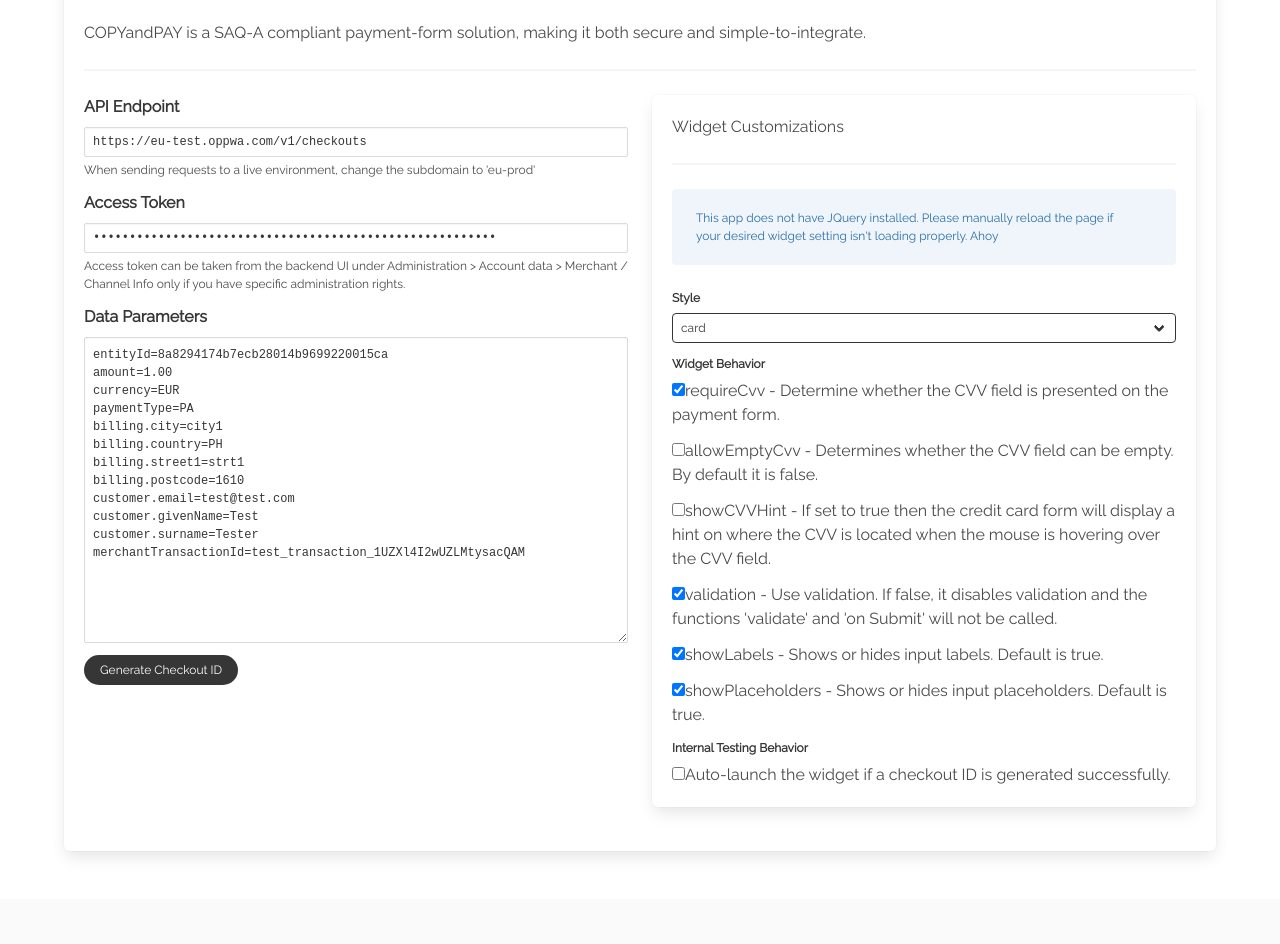
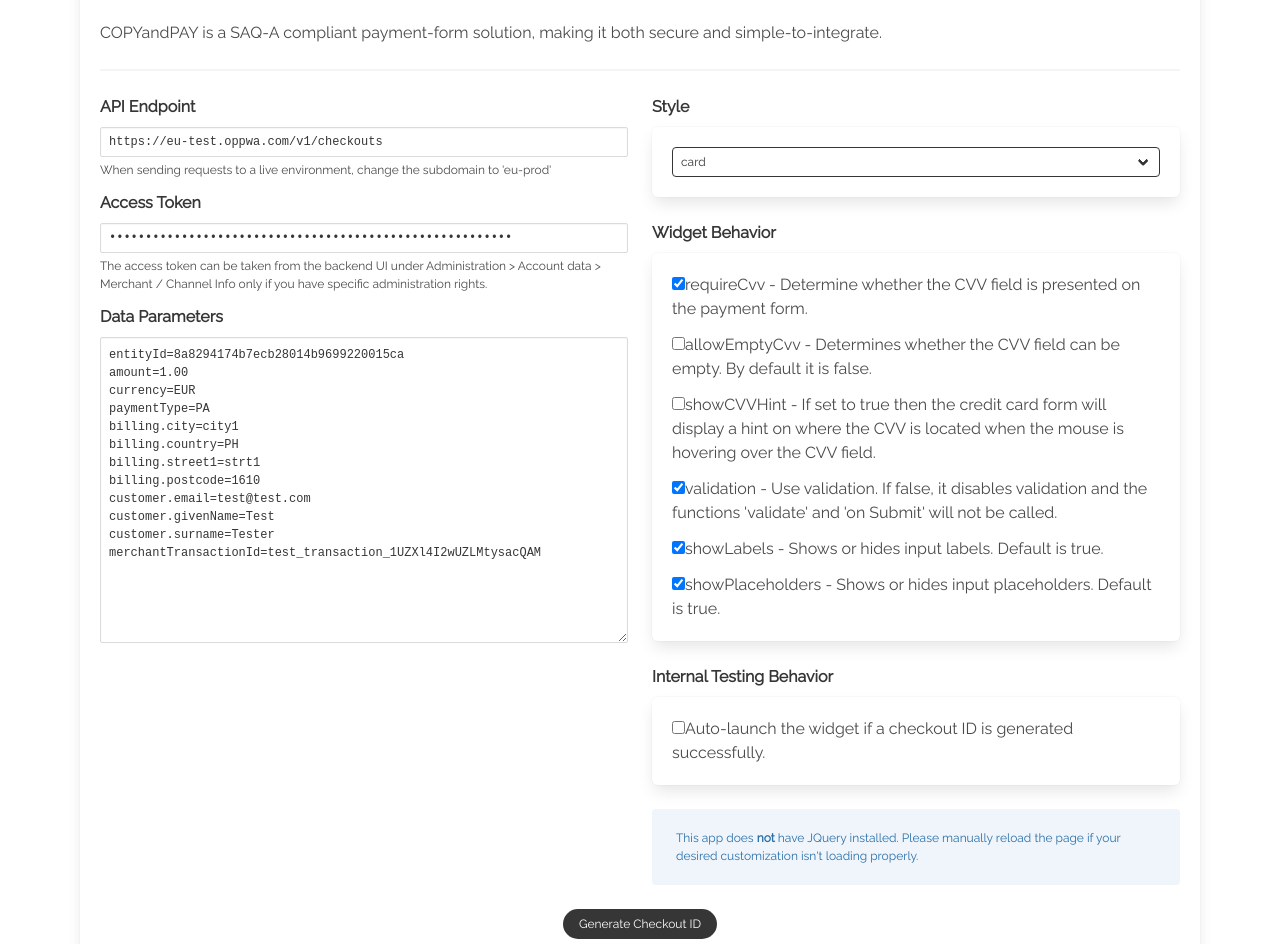
Before and after one commit to veib6247/oppwa-v2, a Vue app: page / in a window 1280 px wide. Shown: the part 268-1212 px from the top of the page. Built offline with nearby package versions, Linux system fonts and the light colour scheme; a web font is replaced by a local one.

Commit message:
changed textnotif to have slots instead of passing props for desc.

```diff
--- a/src/components/TextNotif.vue
+++ b/src/components/TextNotif.vue
@@ -1,7 +1,7 @@
 <script>
 export default {
   props: {
-    notifDescription: {
+    colorType: {
       type: String,
       required: true,
     },
@@ -10,7 +10,7 @@
 </script>
 
 <template>
-  <div class="notification is-info is-light raleway is-size-7">
-    {{ notifDescription }} Ahoy
+  <div class="notification is-light raleway is-size-7" :class="colorType">
+    <slot></slot>
   </div>
 </template>
--- a/src/index.html
+++ b/src/index.html
@@ -9,15 +9,17 @@
   <body>
     <section class="hero is-dark">
       <div class="hero-body">
-        <div class="container">
+        <div class="container is-fluid">
           <h1 class="title raleway">OPPWA Tester</h1>
-          <p class="subtitle">Send test requests to the PAY.ON API</p>
+          <p class="subtitle">
+            Send test transaction requests to the PAY.ON API
+          </p>
         </div>
       </div>
     </section>
 
     <section class="section">
-      <div class="container">
+      <div class="container is-fluid">
         <div class="box raleway">
           <script>
             // put this before the widget
--- a/src/views/CopyandPay.vue
+++ b/src/views/CopyandPay.vue
@@ -40,7 +40,7 @@
       endPointHelper:
         "When sending requests to a live environment, change the subdomain to 'eu-prod'",
       accessTokenHelper:
-        "Access token can be taken from the backend UI under Administration > Account data > Merchant / Channel Info only if you have specific administration rights.",
+        "The access token can be taken from the backend UI under Administration > Account data > Merchant / Channel Info only if you have specific administration rights.",
 
       // request variable only here
       request: {
@@ -242,29 +242,13 @@
         :placeholder="processParameters"
         v-model="request.frontEndParameters"
       />
-
-      <!-- generate checkout ID button -->
-      <FormButton
-        button-label="Generate Checkout ID"
-        :is-loading="request.isOngoing"
-        @submit-data="generateCheckoutId"
-      />
     </div>
 
     <!-- right column -->
     <div class="column">
+      <label class="label">Style</label>
       <div class="box">
-        <h4>Widget Customizations</h4>
-        <hr />
-
-        <TextNotif
-          notif-description="This app does not have JQuery installed. Please
-          manually reload the page if your desired widget setting isn't loading
-          properly."
-        />
-
         <div class="field">
-          <label class="label is-small">Style</label>
           <div class="control">
             <div class="select is-small is-dark is-fullwidth">
               <select class="raleway" v-model="wpwlOptions.style">
@@ -275,9 +259,11 @@
             </div>
           </div>
         </div>
+      </div>
 
-        <label class="label is-small">Widget Behavior</label>
+      <label class="label">Widget Behavior</label>
 
+      <div class="box">
         <FormSwitch
           id="requireCvv"
           label="requireCvv - Determine whether the CVV field is presented on the payment form."
@@ -313,9 +299,11 @@
           label="showPlaceholders - Shows or hides input placeholders. Default is true."
           v-model="wpwlOptions.showPlaceholders"
         />
+      </div>
 
-        <label class="label is-small">Internal Testing Behavior</label>
+      <label class="label">Internal Testing Behavior</label>
 
+      <div class="box">
         <!-- auto-launch the widget if checkout id is good -->
         <FormSwitch
           id="autoSwitch"
@@ -323,8 +311,26 @@
           v-model="autoLaunchWidget"
         />
       </div>
+
+      <TextNotif color-type="is-info"
+        >This app does <strong>not</strong> have JQuery installed. Please
+        manually reload the page if your desired customization isn't loading
+        properly.</TextNotif
+      >
     </div>
   </div>
+
+  <!-- level to keep button centered -->
+  <nav class="level">
+    <div class="level-item">
+      <!-- generate checkout ID button -->
+      <FormButton
+        button-label="Generate Checkout ID"
+        :is-loading="request.isOngoing"
+        @submit-data="generateCheckoutId"
+      />
+    </div>
+  </nav>
 
   <Notification
     :notif-description="result.description"
```
